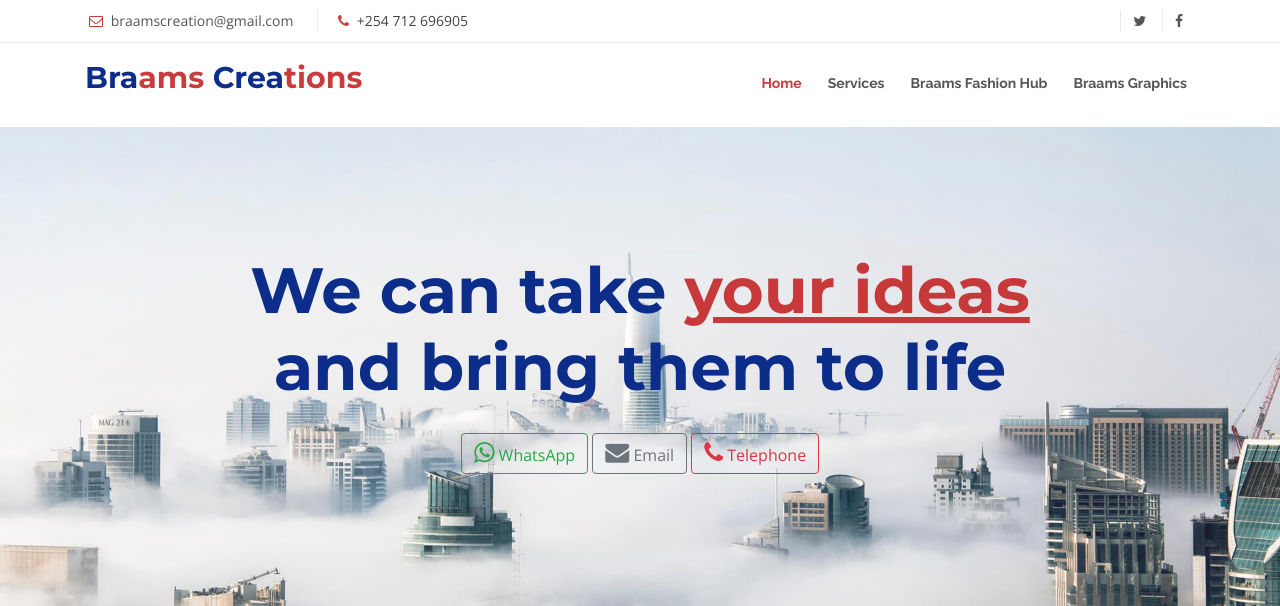
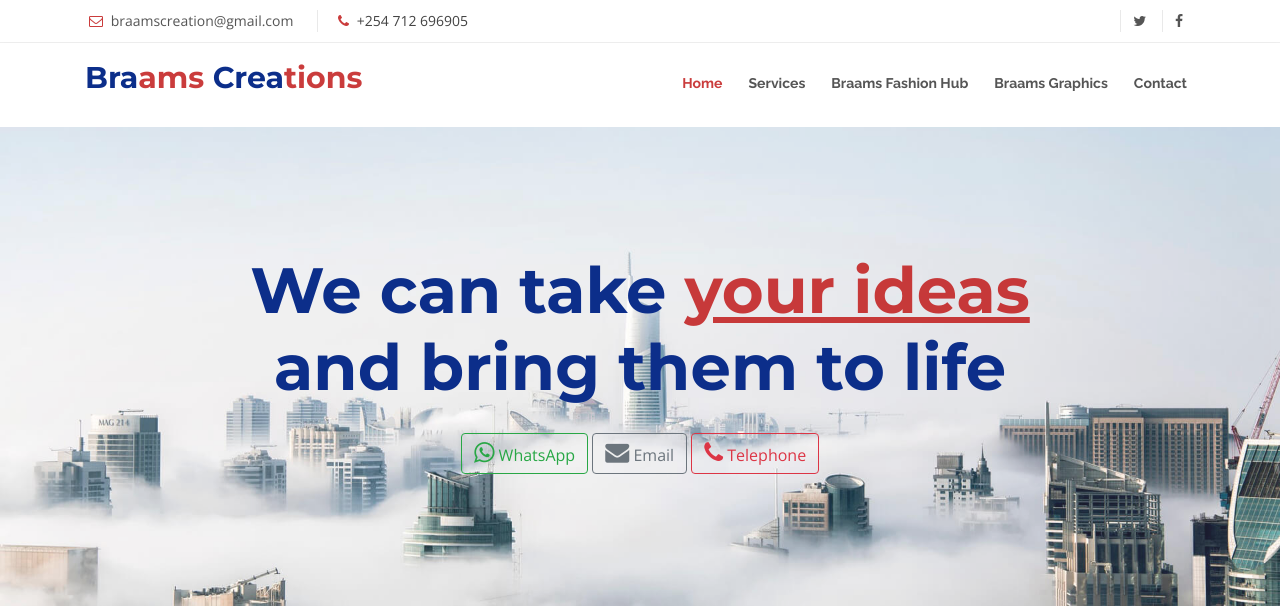
Before and after one commit to munuhee/brism-brands, a Django app: template home/templates/home/home.html in a window 1280 px wide. Shown: the top 606 px of the page. Run offline with Django 3.2, Linux system fonts and the light colour scheme; the template is opened without the code that fills it, so the values that code supplies are empty; some libraries are stand-ins or nearby versions.

Commit message:
Update home.html

```diff
--- a/home/templates/home/home.html
+++ b/home/templates/home/home.html
@@ -70,6 +70,7 @@
                     <li><a href="#services">Services</a></li>
                     <li><a href="{% url 'fashionhub' %}">Braams Fashion Hub</a></li>
                     <li><a href="{% url 'graphics' %}">Braams Graphics</a></li>
+                    <li><a href="{% url 'contact' %}">Contact</a></li>
                 </ul>
             </nav>
             <!-- #nav-menu-container -->
```
